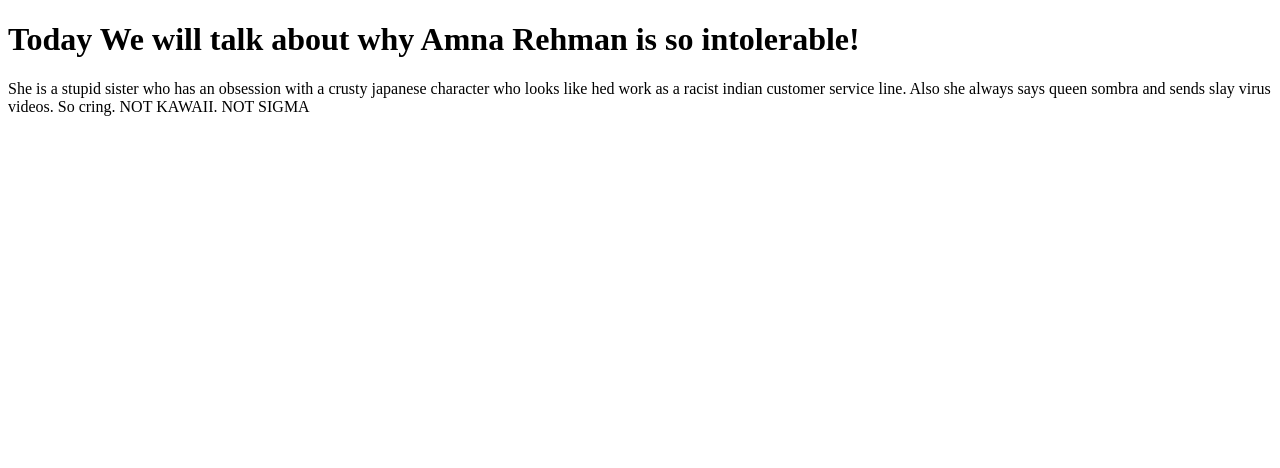
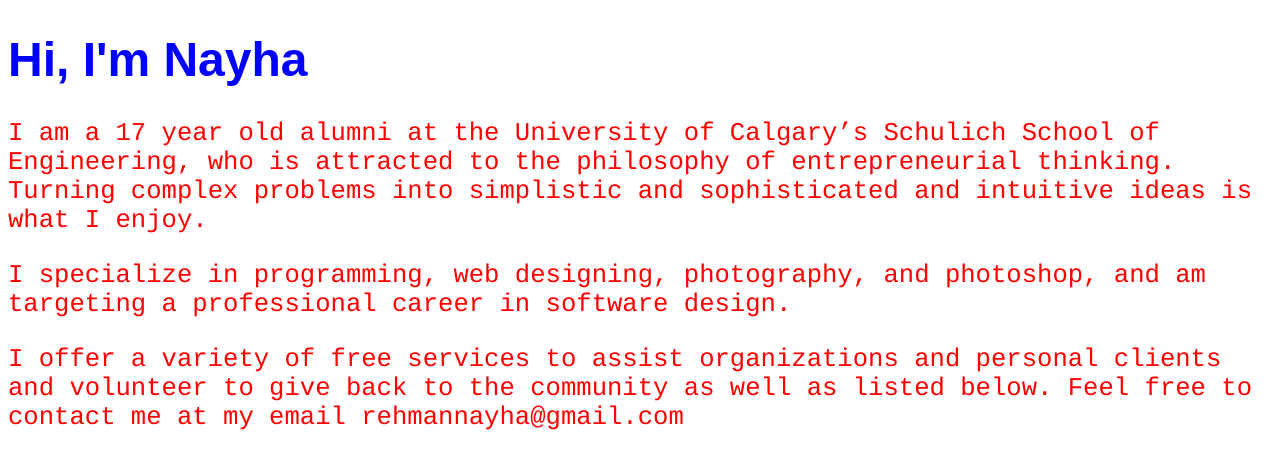
Before and after one commit to Nayha-R/Nayha-R.github.io, a plain HTML site: page index.html in a window 1280 px wide. Drawn offline with Linux system fonts and the light colour scheme.

Commit message:
Update index.html

```diff
--- a/index.html
+++ b/index.html
@@ -1,12 +1,28 @@
 <!DOCTYPE html>
 <html>
 <head>
-<title>Welcome!</title>
+<title>NayhaRehman ~ Webpage</title>
 </head>
+<style>
+    h1 {
+      color: blue;
+      font-family: Avantgarde, TeX Gyre, Adventor, URW Gothic L, sans-serif;
+      font-size: 300%;
+    }
+    p {
+      color: red;
+      font-family: courier;
+      font-size: 160%;
+    }
+    </style>
 <body>
 
-<h1>Today We will talk about why Amna Rehman is so intolerable!</h1>
-<p>She is a stupid sister who has an obsession with a crusty japanese character who looks like hed work as a racist indian customer service line. Also she always says queen sombra and sends slay virus videos. So cring. NOT KAWAII. NOT SIGMA</p>
 
+    <h1>Hi, I'm Nayha</h1>
+
+    <p>I am a 17 year old alumni at the University of Calgary’s Schulich School of Engineering, who is attracted to the philosophy of entrepreneurial thinking. Turning complex problems into simplistic and sophisticated and intuitive ideas is what I enjoy.</p>
+
+    <p>I specialize in programming, web designing, photography, and photoshop, and am targeting a professional career in software design.</p>
+    <p>I offer a variety of free services to assist organizations and personal clients and volunteer to give back to the community as well as listed below. Feel free to contact me at my email rehmannayha@gmail.com</p>
 </body>
 </html>
```
